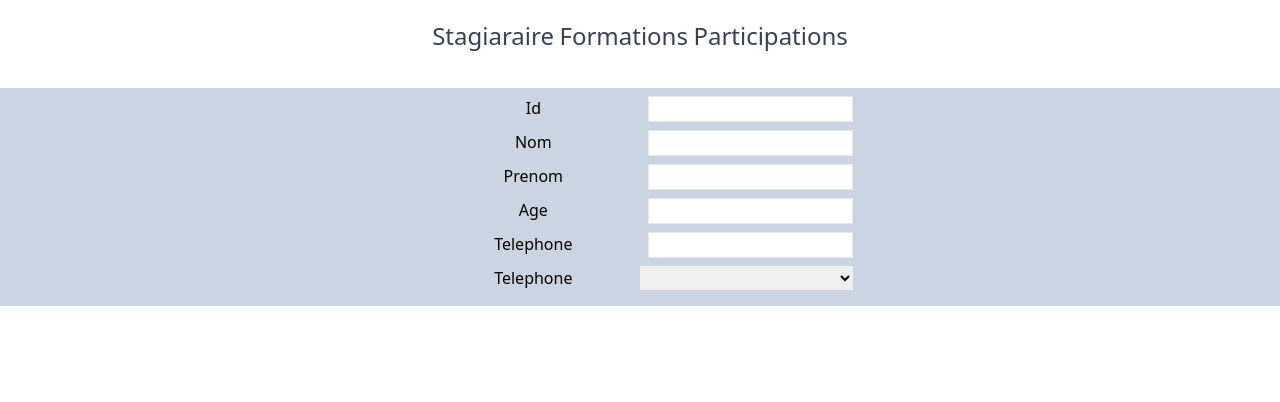
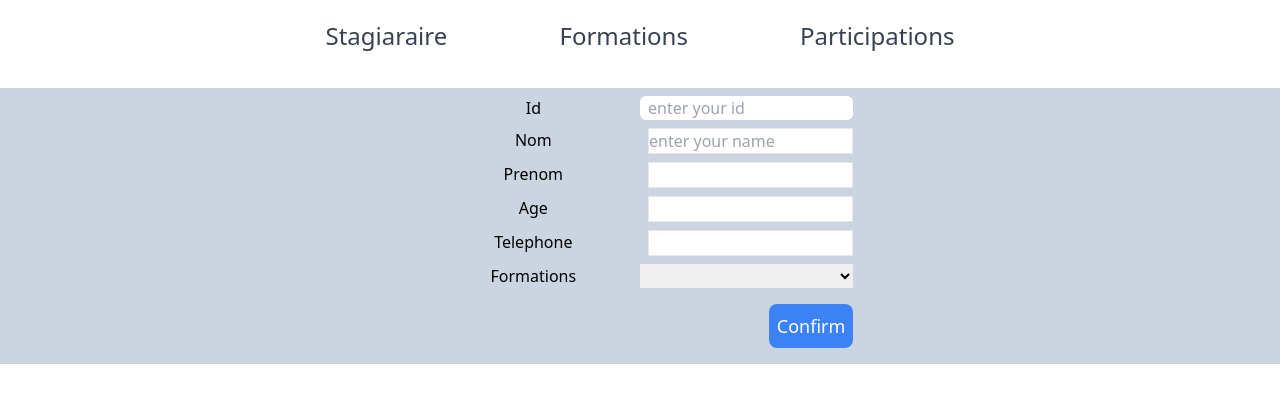
Before and after one commit to rngmahdi/gestion-formations, a React (Vite) app: page /employee/1 in a window 1280 px wide. Shown: the top 402 px of the page. Built offline with nearby package versions, Linux system fonts and the light colour scheme; data requests are answered from the project's data file.

Commit message:
hot changes

```diff
--- a/src/layouts/Layout.jsx
+++ b/src/layouts/Layout.jsx
@@ -3,12 +3,12 @@ import { Outlet, Link } from "react-router-dom";
 const Layout = () => {
   return (
     <>
-      <nav className="flex justify-center ">
-        <ul className="flex content-center w-1/3 justify-evenly py-5 text-2xl">
+      <nav className="flex justify-center">
+        <ul className="flex content-center w-2/3 justify-evenly py-5 text-2xl">
           <li className="">
             <Link
               to={"/"}
-              className=" text-gray-700 hover:text-blue-400 dark:text-gray-100"
+              className=" text-gray-700 hover:text-blue-400 dark:text-gray-400"
             >
               Stagiaraire
             </Link>
--- a/src/output.css
+++ b/src/output.css
@@ -549,12 +549,9 @@ video {
   margin-right: auto;
 }
 
-.mt-4 {
-  margin-top: 1rem;
-}
-
-.mb-4 {
-  margin-bottom: 1rem;
+.my-2 {
+  margin-top: 0.5rem;
+  margin-bottom: 0.5rem;
 }
 
 .mb-2 {
@@ -563,6 +560,10 @@ video {
 
 .ml-2 {
   margin-left: 0.5rem;
+}
+
+.mt-4 {
+  margin-top: 1rem;
 }
 
 .flex {
@@ -589,6 +590,10 @@ video {
   width: 33.333333%;
 }
 
+.w-2\/3 {
+  width: 66.666667%;
+}
+
 .w-6 {
   width: 1.5rem;
 }
@@ -613,10 +618,6 @@ video {
   list-style-type: disc;
 }
 
-.grid-flow-col {
-  grid-auto-flow: column;
-}
-
 .grid-cols-2 {
   grid-template-columns: repeat(2, minmax(0, 1fr));
 }
@@ -631,10 +632,6 @@ video {
 
 .content-end {
   align-content: flex-end;
-}
-
-.content-around {
-  align-content: space-around;
 }
 
 .items-center {
@@ -665,8 +662,20 @@ video {
   border-radius: 0.25rem;
 }
 
+.rounded-md {
+  border-radius: 0.375rem;
+}
+
+.rounded-lg {
+  border-radius: 0.5rem;
+}
+
 .border {
   border-width: 1px;
+}
+
+.border-0 {
+  border-width: 0px;
 }
 
 .border-b {
@@ -683,22 +692,35 @@ video {
   background-color: rgb(249 250 251 / var(--tw-bg-opacity));
 }
 
+.bg-slate-300 {
+  --tw-bg-opacity: 1;
+  background-color: rgb(203 213 225 / var(--tw-bg-opacity));
+}
+
 .bg-white {
   --tw-bg-opacity: 1;
   background-color: rgb(255 255 255 / var(--tw-bg-opacity));
 }
 
-.bg-slate-300 {
+.bg-blue-500 {
   --tw-bg-opacity: 1;
-  background-color: rgb(203 213 225 / var(--tw-bg-opacity));
+  background-color: rgb(59 130 246 / var(--tw-bg-opacity));
 }
 
-.bg-center {
-  background-position: center;
+.bg-transparent {
+  background-color: transparent;
 }
 
 .p-4 {
   padding: 1rem;
+}
+
+.p-3 {
+  padding: 0.75rem;
+}
+
+.p-2 {
+  padding: 0.5rem;
 }
 
 .px-4 {
@@ -716,6 +738,11 @@ video {
   padding-bottom: 0.25rem;
 }
 
+.py-2 {
+  padding-top: 0.5rem;
+  padding-bottom: 0.5rem;
+}
+
 .py-4 {
   padding-top: 1rem;
   padding-bottom: 1rem;
@@ -726,9 +753,9 @@ video {
   padding-bottom: 1.25rem;
 }
 
-.py-2 {
-  padding-top: 0.5rem;
-  padding-bottom: 0.5rem;
+.py-0 {
+  padding-top: 0px;
+  padding-bottom: 0px;
 }
 
 .pb-3 {
@@ -741,6 +768,14 @@ video {
 
 .pt-4 {
   padding-top: 1rem;
+}
+
+.pl-2 {
+  padding-left: 0.5rem;
+}
+
+.pr-7 {
+  padding-right: 1.75rem;
 }
 
 .text-left {
@@ -766,6 +801,11 @@ video {
   line-height: 1rem;
 }
 
+.text-lg {
+  font-size: 1.125rem;
+  line-height: 1.75rem;
+}
+
 .font-bold {
   font-weight: 700;
 }
@@ -789,6 +829,11 @@ video {
   color: rgb(55 65 81 / var(--tw-text-opacity));
 }
 
+.text-white {
+  --tw-text-opacity: 1;
+  color: rgb(255 255 255 / var(--tw-text-opacity));
+}
+
 .shadow {
   --tw-shadow: 0 1px 3px 0 rgb(0 0 0 / 0.1), 0 1px 2px -1px rgb(0 0 0 / 0.1);
   --tw-shadow-colored: 0 1px 3px 0 var(--tw-shadow-color), 0 1px 2px -1px var(--tw-shadow-color);
@@ -798,6 +843,21 @@ video {
 .hover\:text-blue-400:hover {
   --tw-text-opacity: 1;
   color: rgb(96 165 250 / var(--tw-text-opacity));
+}
+
+.focus\:ring-2:focus {
+  --tw-ring-offset-shadow: var(--tw-ring-inset) 0 0 0 var(--tw-ring-offset-width) var(--tw-ring-offset-color);
+  --tw-ring-shadow: var(--tw-ring-inset) 0 0 0 calc(2px + var(--tw-ring-offset-width)) var(--tw-ring-color);
+  box-shadow: var(--tw-ring-offset-shadow), var(--tw-ring-shadow), var(--tw-shadow, 0 0 #0000);
+}
+
+.focus\:ring-inset:focus {
+  --tw-ring-inset: inset;
+}
+
+.focus\:ring-indigo-600:focus {
+  --tw-ring-opacity: 1;
+  --tw-ring-color: rgb(79 70 229 / var(--tw-ring-opacity));
 }
 
 .group:hover .group-hover\:block {
@@ -842,11 +902,6 @@ video {
     background-color: rgb(17 24 39 / var(--tw-bg-opacity));
   }
 
-  .dark\:text-gray-100 {
-    --tw-text-opacity: 1;
-    color: rgb(243 244 246 / var(--tw-text-opacity));
-  }
-
   .dark\:text-gray-400 {
     --tw-text-opacity: 1;
     color: rgb(156 163 175 / var(--tw-text-opacity));
--- a/src/pages/employee/EditEmployee.jsx
+++ b/src/pages/employee/EditEmployee.jsx
@@ -3,7 +3,7 @@ import { useParams } from "react-router-dom";
 import axios from "axios";
 export default function EditEmployee() {
   let [employee, setEmployee] = useState([]);
-  let [formations,setFormations] = useState([]);
+  let [formations, setFormations] = useState([]);
   const { id } = useParams();
   //   console.log(id);
   useEffect(() => {
@@ -12,41 +12,42 @@ export default function EditEmployee() {
       // let e = res.data
       console.log(employee);
     });
-    axios.get("http://localhost:8000/formations")
-    .then(res => {
+    axios.get("http://localhost:8000/formations").then((res) => {
       setFormations(res.data);
-      console.log(formations)
-    })
+      console.log(formations);
+    });
   }, []);
   return (
     <div>
       <form className="flex flex-col mt-4 justify-center items-center bg-slate-300 py-2">
-         <div className="grid grid-cols-2 mb-2 w-1/3 text-center" >
+        <div className="grid grid-cols-2 mb-2 w-1/3 text-center">
           <label htmlFor="id">Id</label>
-            <input type="text" name="id" className="border ml-2"/>
+          <input type="text" name="id" placeholder="enter your id " className="rounded-md border-0 bg-white py-0 pl-2 pr-7 text-gray-500 focus:ring-2 focus:ring-inset focus:ring-indigo-600 " />
         </div>
-         <div className="grid grid-cols-2 mb-2 w-1/3 text-center" >
+        <div className="grid grid-cols-2 mb-2 w-1/3 text-center">
           <label htmlFor="nom">Nom</label>
-            <input type="text" name="nom" className="border ml-2"/>
+          <input type="text" name="nom" placeholder="enter your name" className="border ml-2" />
         </div>
-         <div className="grid grid-cols-2 mb-2 w-1/3 text-center" >
+        <div className="grid grid-cols-2 mb-2 w-1/3 text-center">
           <label htmlFor="prenom">Prenom</label>
-            <input type="text" name="prenom" className="border ml-2"/>
+          <input type="text" name="prenom" className="border ml-2" />
         </div>
-         <div className="grid grid-cols-2 mb-2 w-1/3 text-center" >
+        <div className="grid grid-cols-2 mb-2 w-1/3 text-center">
           <label htmlFor="age">Age</label>
-            <input type="number" name="age" className="border ml-2"/>
+          <input type="number" name="age" className="border ml-2" />
         </div>
-         <div className="grid grid-cols-2 mb-2 w-1/3 text-center" >
+        <div className="grid grid-cols-2 mb-2 w-1/3 text-center">
           <label htmlFor="telephone">Telephone</label>
-            <input type="text" name="telephone" className="border ml-2"/>
+          <input type="text" name="telephone" className="border ml-2" />
         </div>
-         <div className="grid grid-cols-2 mb-2 w-1/3 text-center" >
-            <label htmlFor="formations">Telephone</label>
+        <div className="grid grid-cols-2 mb-2 w-1/3 text-center">
+          <label htmlFor="formations">Formations</label>
           {/* <input type="text" name="telephone" className="border ml-2"/> */}
           <select name="" id=""></select>
         </div>
-
+        <div className="w-1/3 my-2  flex justify-end ">
+          <button className="rounded-lg bg-blue-500 text-white text-lg p-2">Confirm</button>
+        </div>
       </form>
     </div>
   );
```
Lines whose indentation alone changed are shown as unchanged.
